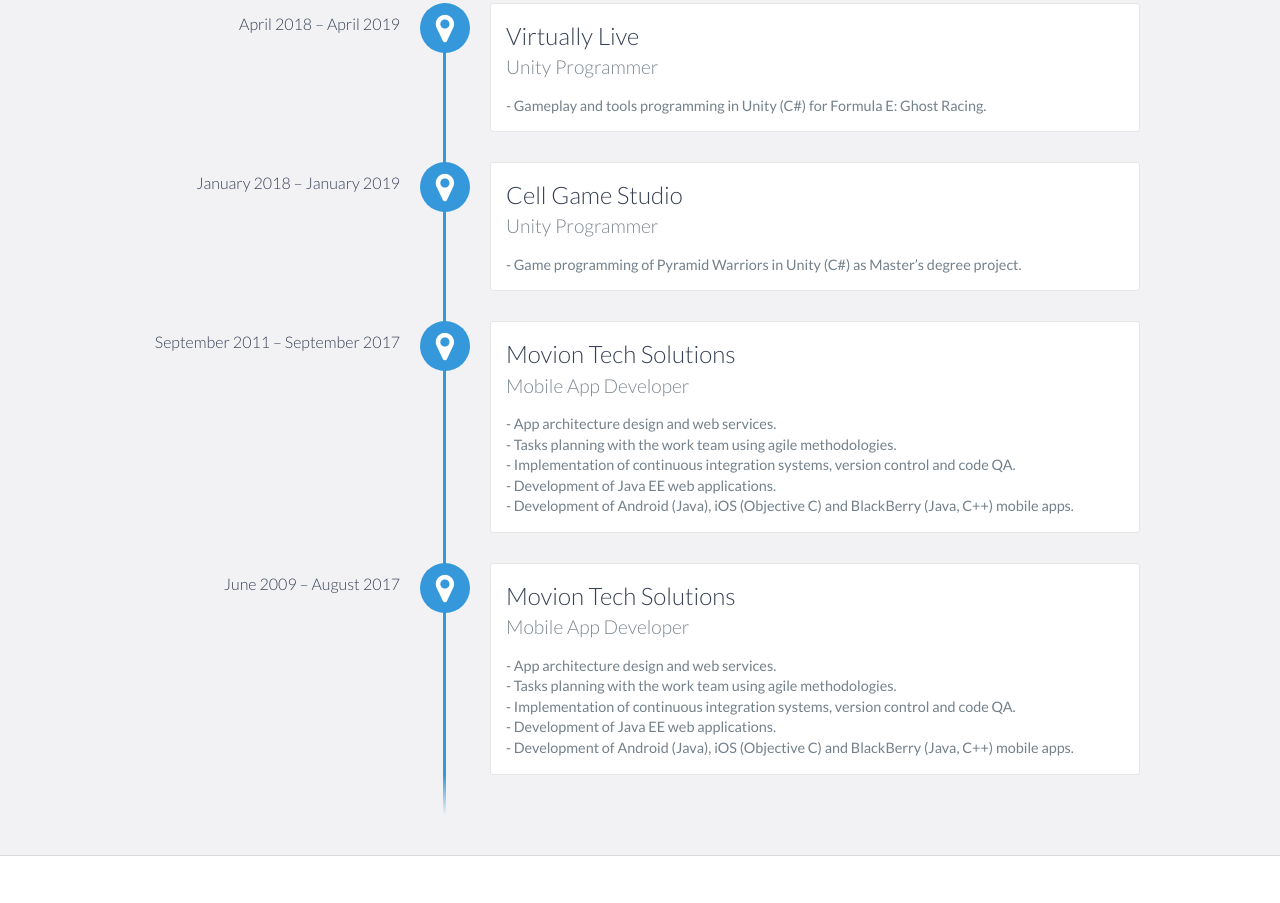
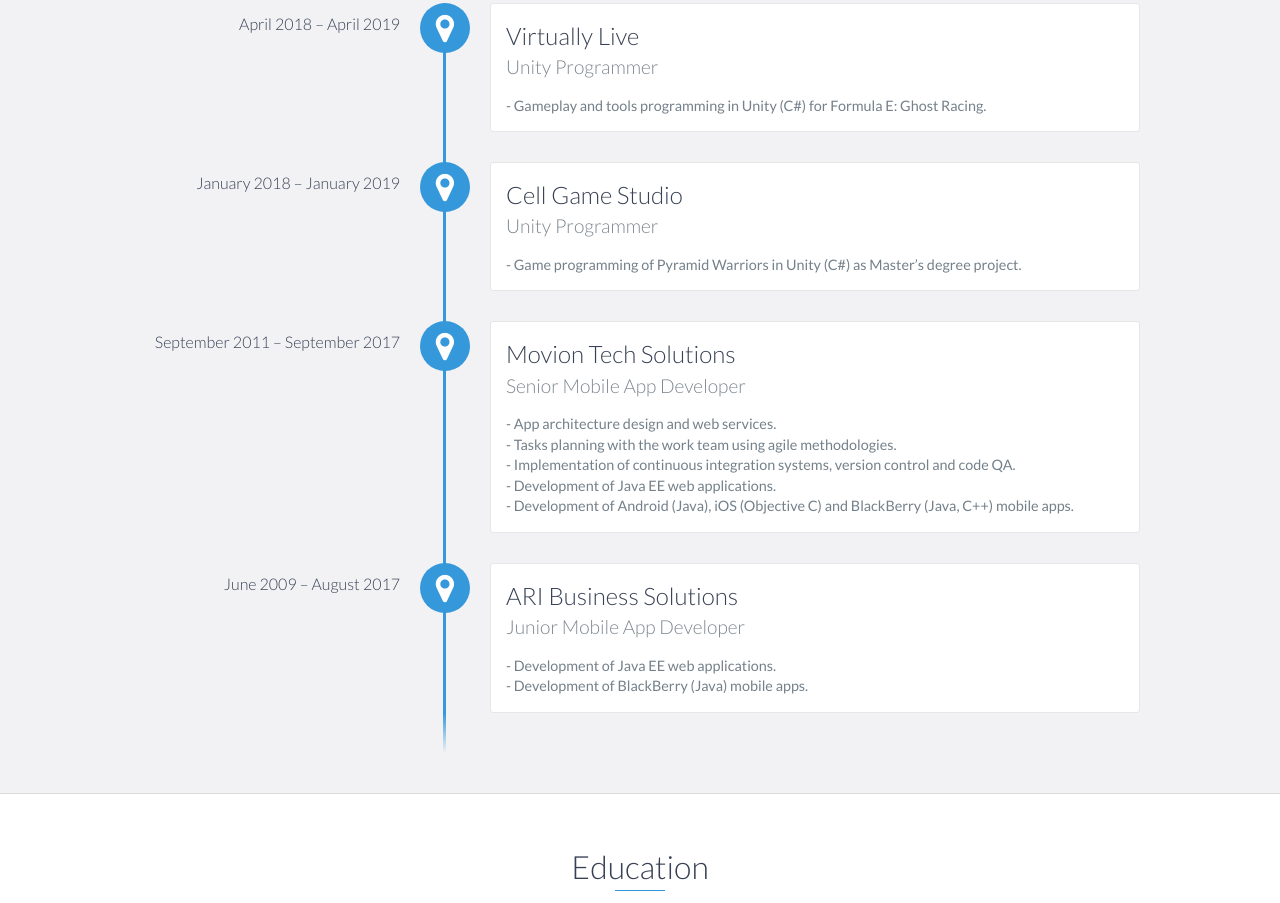
Before and after one commit to gonztirado/gonztirado.github.io, a website: page index.html in a window 1280 px wide. Shown: the part 1428-2331 px from the top of the page. Drawn offline with nearby package versions, Linux system fonts and the light colour scheme.

Commit message:
Fixed job experience

```diff
--- a/index.html
+++ b/index.html
@@ -33,11 +33,11 @@
             <li>
                 <a href="#education">Education</a>
             </li>
-<!--
+            <!--
             <li>
                 <a href="#projects">Projects</a>
             </li>
--->
+            -->
             <li>
                 <a href="#skills">Skills</a>
             </li>
@@ -123,7 +123,7 @@
 
             <div data-date="September 2011 – September 2017">
                 <h3>Movion Tech Solutions</h3>
-                <h4>Mobile App Developer</h4>
+                <h4>Senior Mobile App Developer</h4>
                 <p>
                     - App architecture design and web services.
                 </p>
@@ -142,22 +142,13 @@
             </div>
 
             <div data-date="June 2009 – August 2017">
-                <h3>Movion Tech Solutions</h3>
-                <h4>Mobile App Developer</h4>
-                <p>
-                    - App architecture design and web services.
-                </p>
-                <p>
-                    - Tasks planning with the work team using agile methodologies.
-                </p>
-                <p>
-                    - Implementation of continuous integration systems, version control and code QA.
-                </p>
+                <h3>ARI Business Solutions</h3>
+                <h4>Junior Mobile App Developer</h4>
                 <p>
                     - Development of Java EE web applications.
                 </p>
                 <p>
-                    - Development of Android (Java), iOS (Objective C) and BlackBerry (Java, C++) mobile apps.
+                    - Development of BlackBerry (Java) mobile apps.
                 </p>
             </div>
         </div>
```
